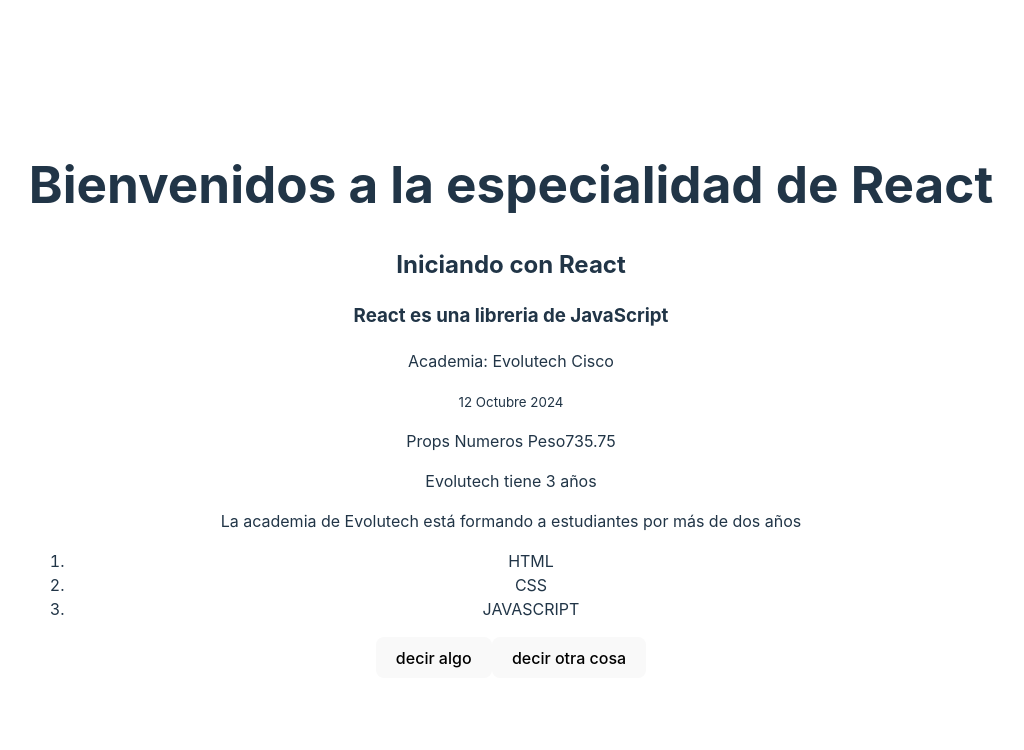
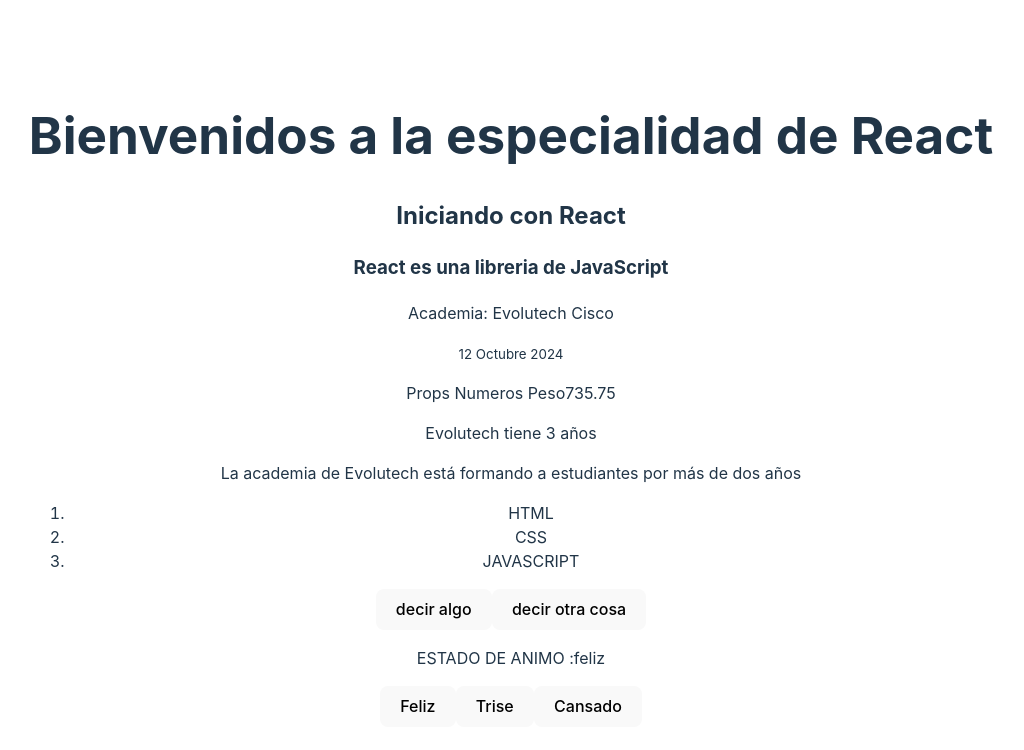
Before and after one commit to mpramos/REACT-VIDEO-PLAYER, a React (Vite) app in the folder react-project/: page / in a window 1280 px wide. Shown: the top 750 px of the page, without its empty margins (129-1153 px from the left). Built offline with nearby package versions, Linux system fonts and the light colour scheme.

Commit message:
intro a hook state

```diff
--- a/react-project/src/App.jsx
+++ b/react-project/src/App.jsx
@@ -1,4 +1,5 @@
 import './App.css'
+import { EstadoAnimo } from './EstadoAnimo'
 
 
 
@@ -106,6 +107,7 @@ function App() {
     <Skills skills={skills}/>
     <Button text={'decir algo'} onClick={decirAlgo}/>
     <Button text={'decir otra cosa'} onClick={()=>alert('Hola somos dos gato ninjas 🐱‍👤🐱‍👤')}/>
+      <EstadoAnimo/>
   </>
   )
 }
--- /dev/null
+++ b/react-project/src/EstadoAnimo.jsx
@@ -0,0 +1,20 @@
+import React, { useState } from 'react'
+
+export const EstadoAnimo = () => {
+
+    let [estadoAnimo,setEstadoAnimo]=useState('feliz')
+
+    let ponerseFeliz=()=> setEstadoAnimo(' feliz 😁')
+    let ponerseTriste=()=> setEstadoAnimo(' triste 😁')
+    let ponerseCansado=()=> setEstadoAnimo(' cansado 😁')
+
+
+  return (
+    <>
+    <p>ESTADO DE ANIMO :{estadoAnimo}</p>
+        <button onClick={ponerseFeliz}>Feliz</button>
+        <button onClick={ponerseTriste}>Trise</button>
+        <button onClick={ponerseCansado}>Cansado</button>
+    </>
+  )
+}
```
